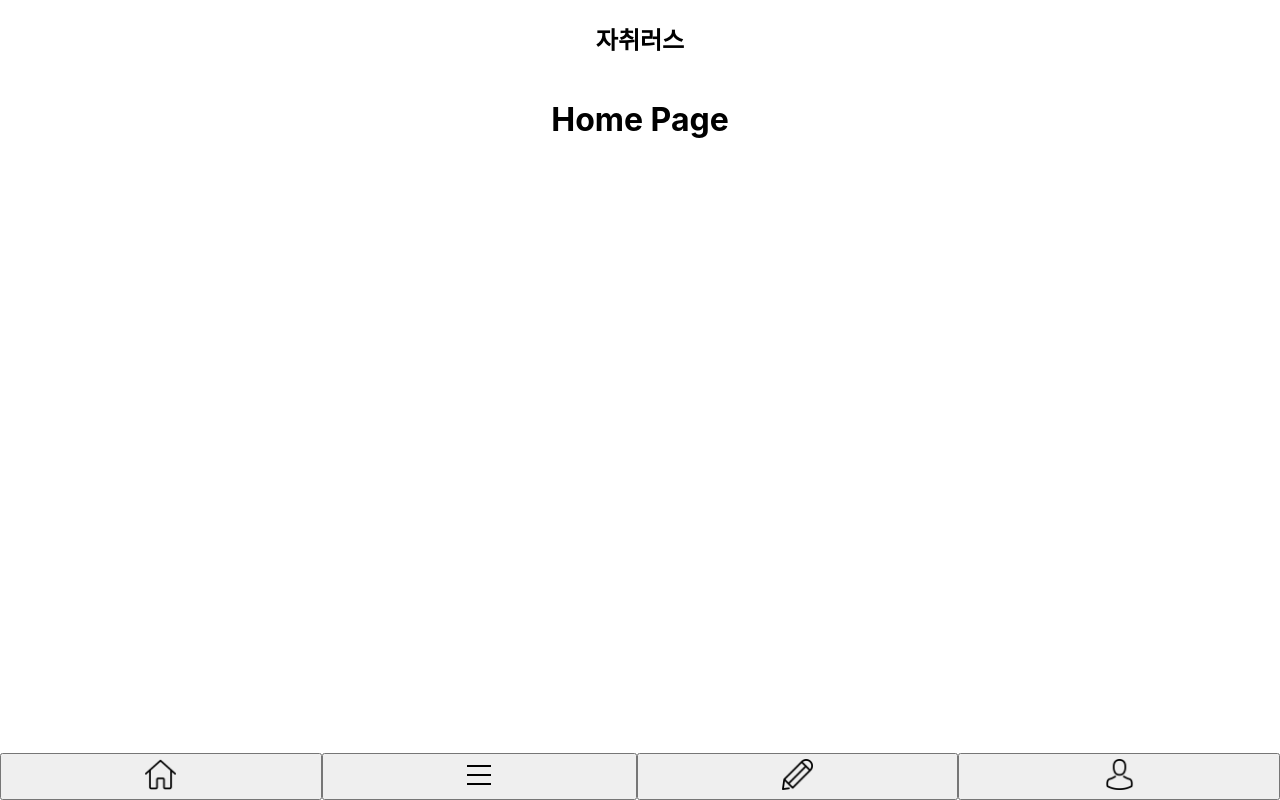
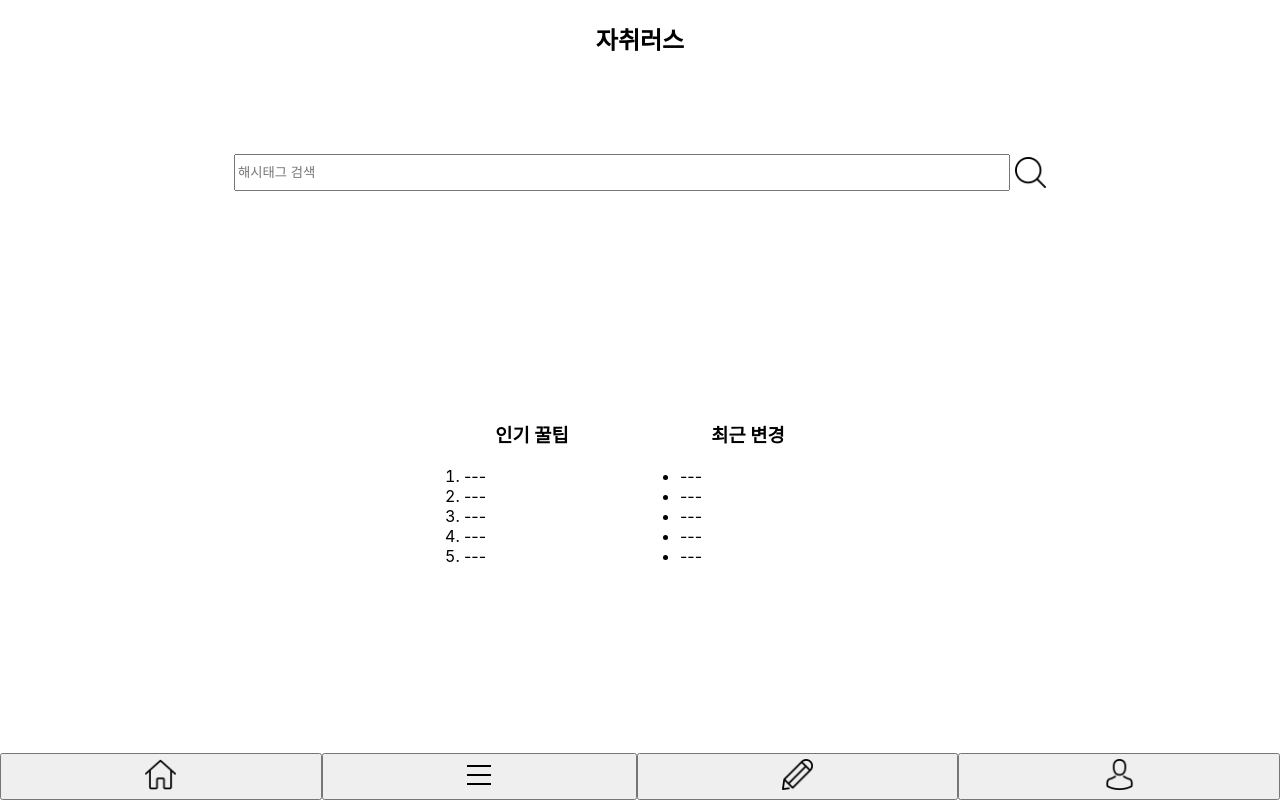
Before and after one commit to dnd-side-project/dnd-mentee-3rd-2-jachwirus, a React (Create React App) app in the folder web/: page / in a window 1280 px wide. Built offline with nearby package versions, Linux system fonts and the light colour scheme.

Commit message:
feat: create homepage
홈 페이지의 검색창, 인기 꿀팁, 최근 변경 컴포넌트를 생성하였습니다.
warning이 아주 많습니다,,, :(

```diff
--- /dev/null
+++ b/web/src/components/GoodTip/index.css
@@ -0,0 +1,7 @@
+.GoodTip {
+    width: calc(200px + 2vmin);
+}
+
+.Text {
+    text-align: left;
+}
--- /dev/null
+++ b/web/src/components/GoodTip/index.js
@@ -0,0 +1,19 @@
+import React from 'react';
+import './index.css';
+
+const GoodTip = () => {
+    return (
+        <div className="GoodTip">
+            <h3>인기 꿀팁</h3>
+            <ol className="Text">
+                <li>---</li>
+                <li>---</li>
+                <li>---</li>
+                <li>---</li>
+                <li>---</li>
+            </ol>
+        </div>
+    );
+}
+
+export default GoodTip;
--- /dev/null
+++ b/web/src/components/HomePage/index.css
@@ -0,0 +1,30 @@
+.Container {
+    display: flex;
+    justify-content: center;
+    align-items: center;
+}
+
+.Find {
+    width: 60%;
+    height: calc(15px + 2vmin);
+}
+
+.FindButton {
+    max-height: calc(15px + 2vmin);
+    margin-left: 5px;
+}
+
+.HomePage {
+    height: 100%;
+    display: flex;
+    flex-direction: column;
+}
+
+#find {
+    margin-top: calc(20px + 2vmin);
+    flex-grow: 1;
+}
+
+#post {
+    flex-grow: 4;
+}
--- a/web/src/components/HomePage/index.js
+++ b/web/src/components/HomePage/index.js
@@ -1,13 +1,33 @@
-import React, {Component} from 'react';
+import React from 'react';
+import GoodTip from '../GoodTip';
+import RecentChange from '../RecentChange'
+import './index.css';
+import findImage from '../../images/magnifying-glass.png';
 
-class HomePage extends Component {
-    render() {
-      return (
-        <header>
-          <h1>Home Page</h1>
-        </header>
-      );
-    }
-  }
+function HomePage() {
+  return (
+    <header className="HomePage">
+      <form action="/find_process" method="post"
+        onSubmit={function(e){
+            e.preventDefault();
+            //debugger;
+            // this.props.onSubmit(
+            //     e.target.find.value,
+            //     e.target.desc.value
+            // );
+        }.bind(this)}
+        className="Container"
+        id="find"
+      >
+        <input className="Find" type="text" name="find" placeholder="해시태그 검색"></input>
+        <input className="FindButton" type="image" src={findImage} alt="submit"></input>
+      </form>
+      <p className="Container" id="post">
+        <GoodTip/>
+        <RecentChange/>
+      </p>
+    </header>
+  );
+}
 
 export default HomePage;
--- /dev/null
+++ b/web/src/components/RecentChange/index.css
@@ -0,0 +1,7 @@
+.RecentChange {
+    width: calc(200px + 2vmin);
+}
+
+.Text {
+    text-align: left;
+}
--- /dev/null
+++ b/web/src/components/RecentChange/index.js
@@ -0,0 +1,19 @@
+import React from 'react';
+import './index.css';
+
+const RecentChange = () => {
+    return (
+        <div className="RecentChange">
+            <h3>최근 변경</h3>
+            <ul className="Text">
+                <li>---</li>
+                <li>---</li>
+                <li>---</li>
+                <li>---</li>
+                <li>---</li>
+            </ul>
+        </div>
+    );
+}
+
+export default RecentChange;
```
